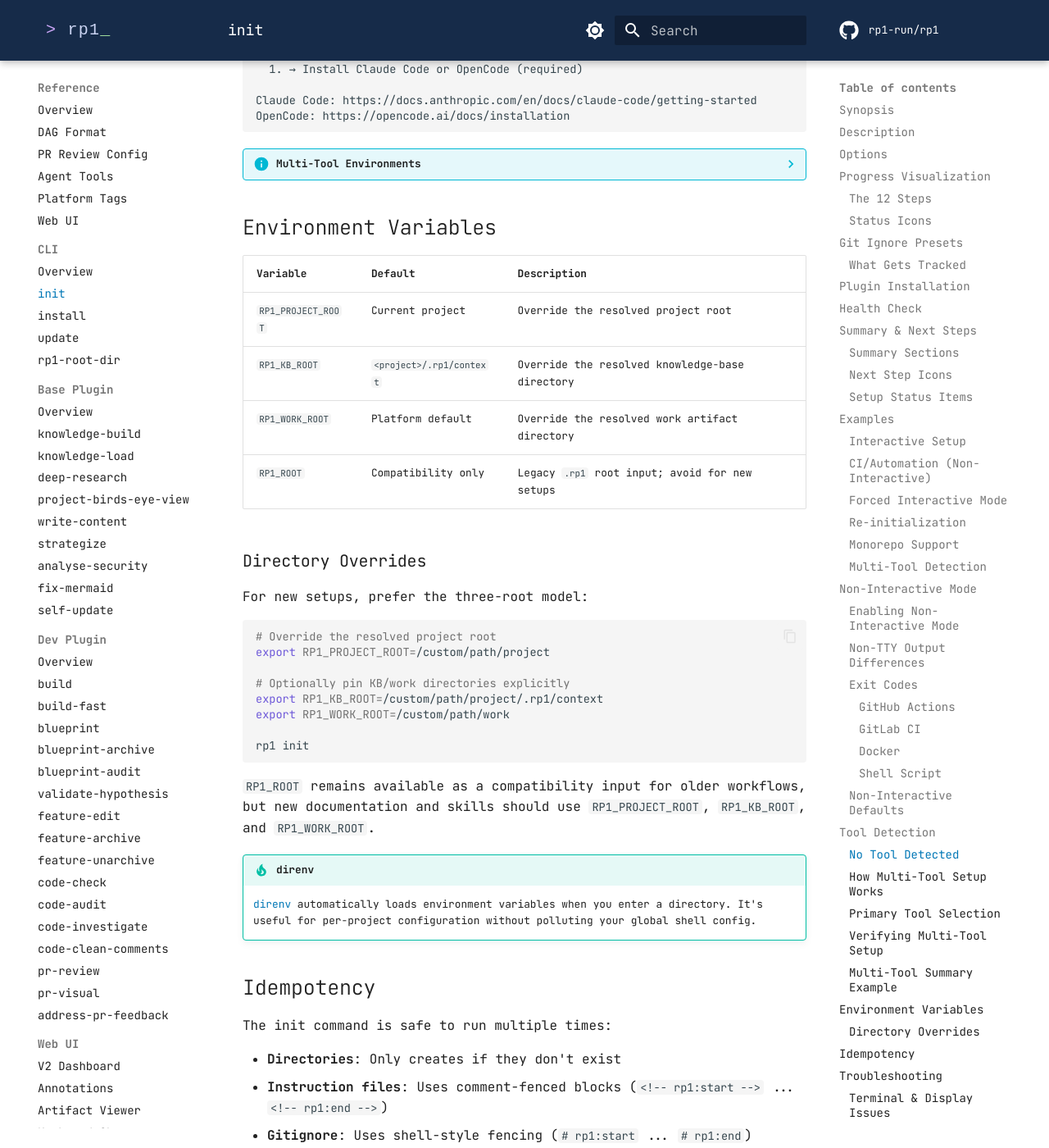
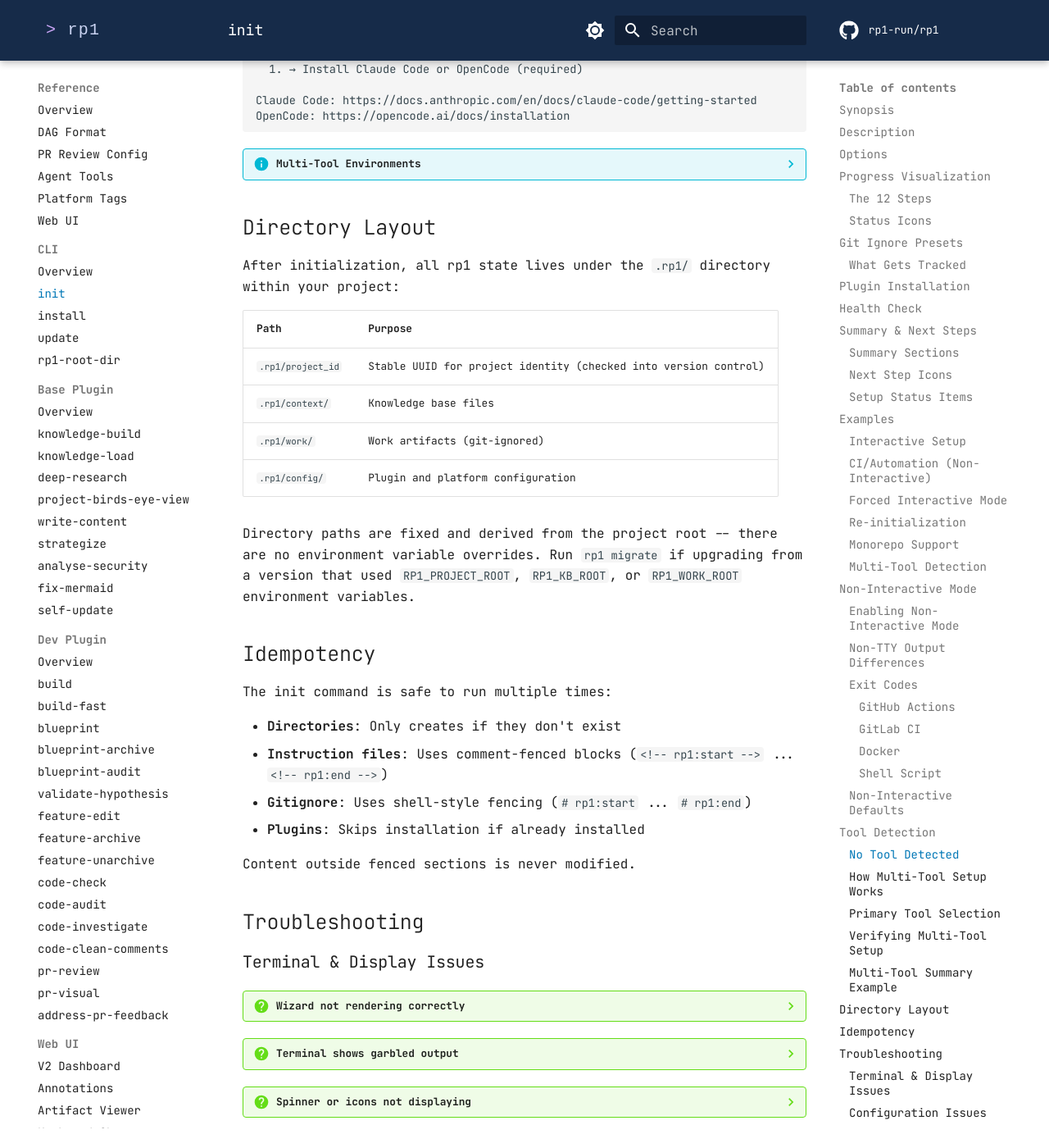
Before and after one commit to rp1-run/rp1, an MkDocs documentation site: the page built from docs/reference/cli/init.md, in a window 1280 px wide and 1400 px high, scrolled down 13075 px. Shown: the whole window at 82% size. Built offline with MkDocs 1.6.1 and Material for MkDocs 9.7.7, drawn with Linux system fonts in a browser that asks for light colours; comment, search, counter and statistics services are not loaded.

Commit message:
feat(dir-cleanup): implement T12 - remove stale RP1_* refs from 4 doc files
Replace Environment Variables/Directory Overrides sections in init.md
with a Directory Layout section. Remove RP1_WORK_ROOT parameter and
path references from write-content.md, deep-research.md, and
build-fast.md, replacing with .rp1/work paths.

Generated with AI

Co-Authored-By: rp1 <bot@rp1.run>

````diff
--- a/docs/reference/cli/init.md
+++ b/docs/reference/cli/init.md
@@ -691,34 +691,18 @@ OpenCode: https://opencode.ai/docs/installation
       → 2. Restart OpenCode to load plugins     [required]
     ```
 
-## Environment Variables
+## Directory Layout
 
-| Variable | Default | Description |
-|----------|---------|-------------|
-| `RP1_PROJECT_ROOT` | Current project | Override the resolved project root |
-| `RP1_KB_ROOT` | `<project>/.rp1/context` | Override the resolved knowledge-base directory |
-| `RP1_WORK_ROOT` | Platform default | Override the resolved work artifact directory |
-| `RP1_ROOT` | Compatibility only | Legacy `.rp1` root input; avoid for new setups |
+After initialization, all rp1 state lives under the `.rp1/` directory within your project:
 
-### Directory Overrides
+| Path | Purpose |
+|------|---------|
+| `.rp1/project_id` | Stable UUID for project identity (checked into version control) |
+| `.rp1/context/` | Knowledge base files |
+| `.rp1/work/` | Work artifacts (git-ignored) |
+| `.rp1/config/` | Plugin and platform configuration |
 
-For new setups, prefer the three-root model:
-
-```bash
-# Override the resolved project root
-export RP1_PROJECT_ROOT=/custom/path/project
-
-# Optionally pin KB/work directories explicitly
-export RP1_KB_ROOT=/custom/path/project/.rp1/context
-export RP1_WORK_ROOT=/custom/path/work
-
-rp1 init
-```
-
-`RP1_ROOT` remains available as a compatibility input for older workflows, but new documentation and skills should use `RP1_PROJECT_ROOT`, `RP1_KB_ROOT`, and `RP1_WORK_ROOT`.
-
-!!! tip "direnv"
-    [direnv](https://direnv.net/){:target="_blank"} automatically loads environment variables when you enter a directory. It's useful for per-project configuration without polluting your global shell config.
+Directory paths are fixed and derived from the project root -- there are no environment variable overrides. Run `rp1 migrate` if upgrading from a version that used `RP1_PROJECT_ROOT`, `RP1_KB_ROOT`, or `RP1_WORK_ROOT` environment variables.
 
 ## Idempotency
 
````
Also changed, not shown: docs/reference/base/deep-research.md (+1 -2 lines), docs/reference/base/write-content.md (+1 -7 lines), docs/reference/dev/build-fast.md (+1 -1 lines).
